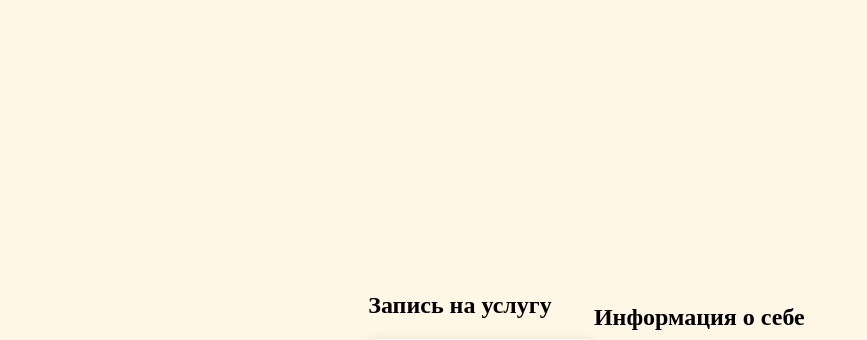
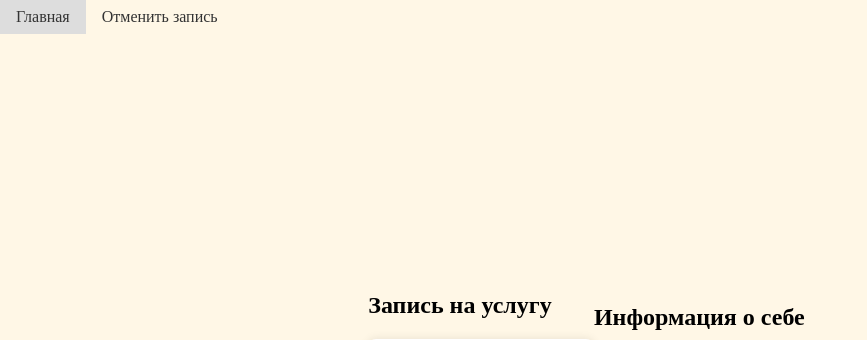
Before and after one commit to tanyanik16/diplomhttp, a Flask app: template templates/index.html in a window 1280 px wide. Shown: the top 340 px of the page, without its empty margins (0-867 px from the left). Run offline with Flask 3, Linux system fonts and the light colour scheme; the template is opened without the code that fills it, so the values that code supplies are empty.

Commit message:
Диплом 2.0! По сути ничего только связаны html файлы

```diff
--- a/diplom2.0.py
+++ b/diplom2.0.py
@@ -119,6 +119,7 @@ def получить_данные_документа_Запись():
         данные_запись.append({
             "Дата": datetime.strptime(документ["Дата"], "%Y-%m-%dT%H:%M:%SZ").strftime("%Y-%m-%dT%H:%M"),
             "Сотрудник": документ["Сотрудник"]
+
         })
     return данные_запись
 
@@ -136,6 +137,16 @@ def registr():
         # Здесь вы можете добавить код для сохранения данных пользователя в базу данных
         return f'Пользователь {username} успешно зарегистрирован!'
     return render_template('registr.html')
+
+@app.route('/Cancel')
+def Cancel():
+    # Здесь вы можете добавить код для сохранения данных пользователя в базу данных
+
+    данные = получить_данные_документа_Запись()
+    if данные is None:
+        return "Данные недоступны"
+    return render_template('Cancel.html',данные=данные)
+
 
 @app.route('/index',methods=['GET','POST'])
 def index():
--- a/templates/index.html
+++ b/templates/index.html
@@ -5,8 +5,59 @@
     <meta http-equiv="X-UA-Compatible" content="IE=edge">
     <meta name="viewport" content="width=device-width, initial-scale=1.0">
     <title>Flask Form</title>
+    <style>
+
+        .menu {
+       list-style-type: none;
+       margin: 0;
+       padding: 0;
+       background-color: #ff1f1;
+       position: fixed;
+       width: 100%;
+       top: 0;
+       left: 0;
+       }
+
+        .menu li {
+            float: left;
+        }
+
+        .menu li a {
+          display: block;
+          padding: 8px 16px;
+          text-decoration: none;
+          color: #333;
+        }
+        .menu li a:hover {
+            background-color: #ddd;
+        }
+
+
+        body {
+            display: flex;
+            align-items: center;
+            justify-content: center;
+            height: 100vh;
+            margin: 0;
+             background-color: #fff7e6; /* Цвет фона, замените на ваш выбор */
+        }
+        form {
+            text-align: center;
+            background-color: #fff; /* Цвет фона формы, замените на ваш выбор */
+            padding: 20px;
+            border-radius: 8px; /* Добавление скругленных углов форме */
+            box-shadow: 0 0 10px rgba(0, 0, 0, 0.1); /* Тень для формы */
+        }
+        label, input, select, button {
+            margin: 5px;
+        }
+    </style>
 </head>
 <body>
+        <div class="menu">
+            <li><a href="/index">Главная</a></li>
+            <li><a href="/Cancel">Отменить запись</a></li>
+        </div>
 
         <div class="column">
 
@@ -92,23 +143,3 @@
 
 </body>
 </html>
-<style>
-    body {
-        display: flex;
-        align-items: center;
-        justify-content: center;
-        height: 100vh;
-        margin: 0;
-         background-color: #fff7e6; /* Цвет фона, замените на ваш выбор */
-    }
-    form {
-        text-align: center;
-        background-color: #fff; /* Цвет фона формы, замените на ваш выбор */
-        padding: 20px;
-        border-radius: 8px; /* Добавление скругленных углов форме */
-        box-shadow: 0 0 10px rgba(0, 0, 0, 0.1); /* Тень для формы */
-    }
-    label, input, select, button {
-        margin: 5px;
-    }
-</style>
```
Also changed, not shown: templates/Cancel.html (added, +25 -0 lines).
